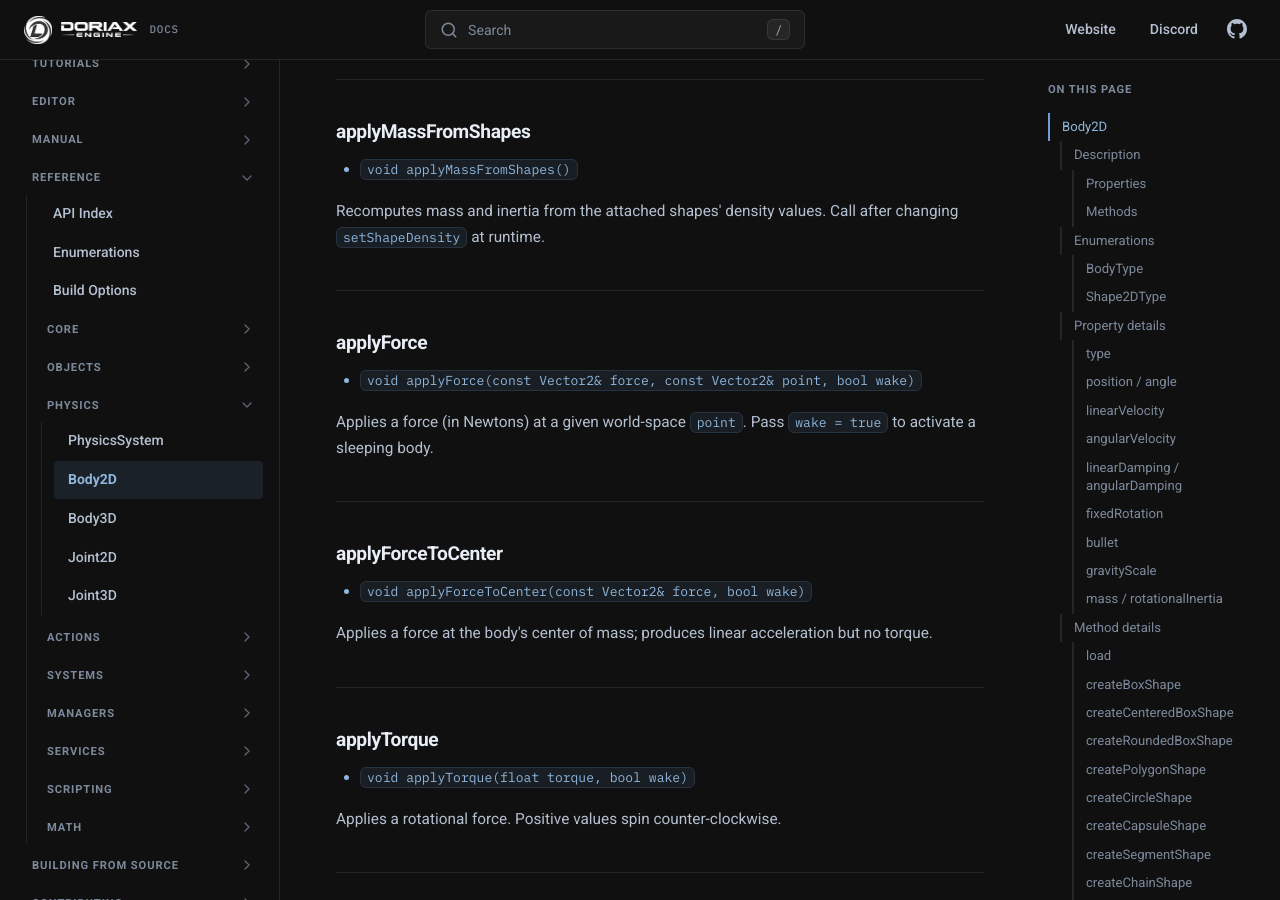
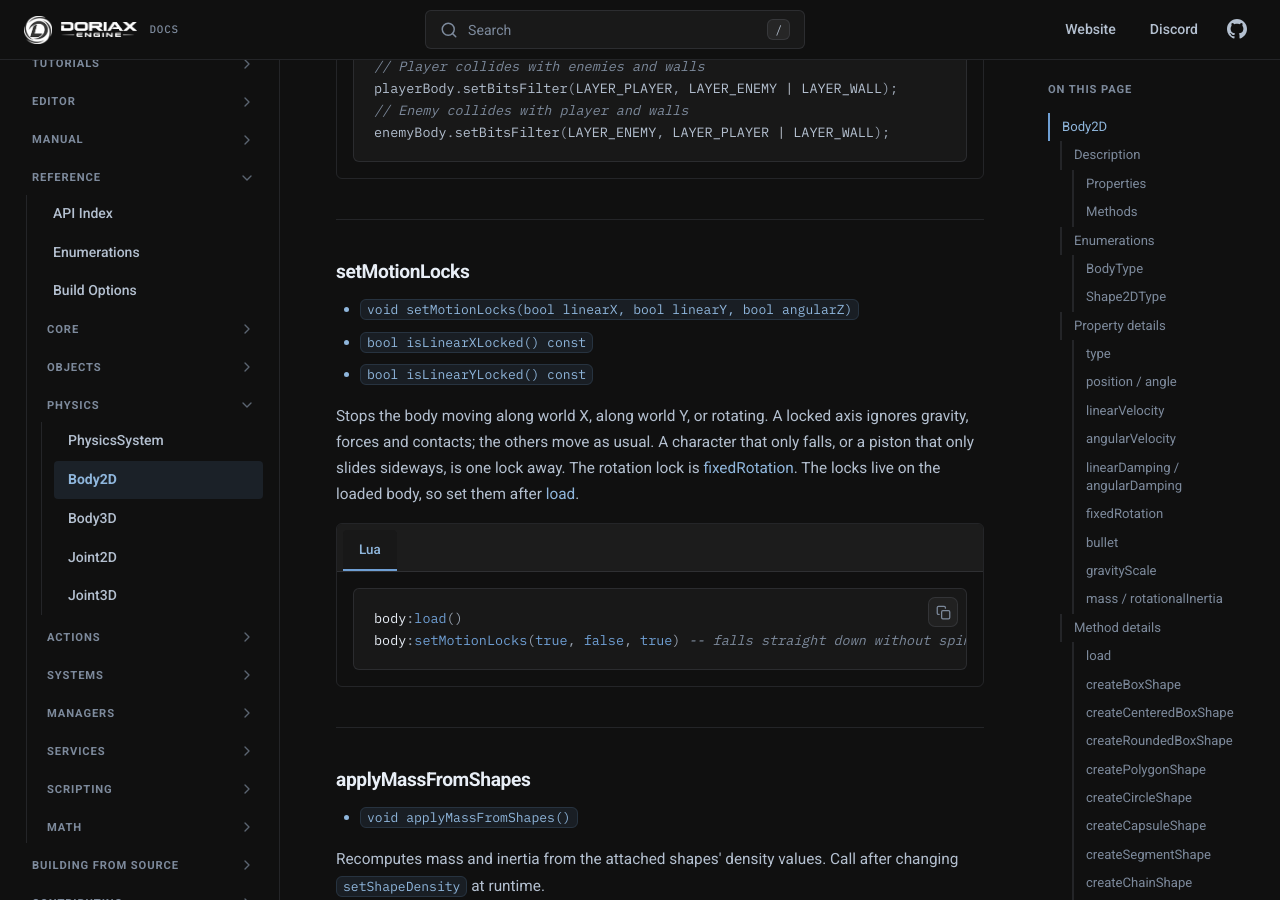
Before and after one commit to doriaxengine/doriax-docs, an MkDocs documentation site: the page built from docs/reference/classes/body2d.md, in a window 1280 px wide and 900 px high, scrolled down 13596 px. Built offline with MkDocs 1.6.1, drawn with Linux system fonts in a browser that asks for light colours; comment, search, counter and statistics services are not loaded; some of the changed text lies outside the part shown.

Commit message:
Documented Body2D motion locks

````diff
--- a/docs/reference/classes/body2d.md
+++ b/docs/reference/classes/body2d.md
@@ -51,6 +51,8 @@ description: Body2D API reference — 2D physics body powered by Box2D, shapes,
 | bool | enableSleep | `true` | C++ \| Lua |
 | bool | awake | `true` | C++ \| Lua |
 | bool | [fixedRotation](#fixedrotation) | `false` | C++ \| Lua |
+| bool | [linearXLocked](#setmotionlocks) | `false` | C++ \| Lua *(read-only)* |
+| bool | [linearYLocked](#setmotionlocks) | `false` | C++ \| Lua *(read-only)* |
 | bool | [bullet](#bullet) | `false` | C++ \| Lua |
 | bool | enabled | `true` | C++ \| Lua |
 | float | [gravityScale](#gravityscale) | `1.0` | C++ \| Lua |
@@ -94,6 +96,7 @@ description: Body2D API reference — 2D physics body powered by Box2D, shapes,
 | void | [setCategoryBitsFilter](#setbitsfilter) | C++ \| Lua |
 | void | [setMaskBitsFilter](#setbitsfilter) | C++ \| Lua |
 | void | [setGroupIndexFilter](#setbitsfilter) | C++ \| Lua |
+| void | [setMotionLocks](#setmotionlocks) | C++ \| Lua |
 | void | [applyMassFromShapes](#applymassfromshapes) | C++ \| Lua |
 | void | [applyForce](#applyforce) | C++ \| Lua |
 | void | [applyForceToCenter](#applyforcetocenter) | C++ \| Lua |
@@ -217,7 +220,7 @@ Drag coefficients that slow down translation and rotation over time. Values in `
 * *Setter:* `void setFixedRotation(bool fixedRotation)`
 * *Getter:* `bool isFixedRotation() const`
 
-When `true`, the body cannot rotate. Useful for top-down characters that should always stay upright.
+When `true`, the body cannot rotate. Useful for top-down characters that should always stay upright. It is the rotation lock of [setMotionLocks](#setmotionlocks).
 
 ---
 
@@ -506,6 +509,27 @@ Configures collision filtering using bitmasks. A body collides with another only
 
 ---
 
+### setMotionLocks
+
+* `void setMotionLocks(bool linearX, bool linearY, bool angularZ)`
+* `bool isLinearXLocked() const`
+* `bool isLinearYLocked() const`
+
+Stops the body moving along world X, along world Y, or rotating. A locked axis ignores
+gravity, forces and contacts; the others move as usual. A character that only falls, or a
+piston that only slides sideways, is one lock away. The rotation lock is
+[fixedRotation](#fixedrotation). The locks live on the loaded body, so set them after
+[load](#load).
+
+=== "Lua"
+
+    ```lua
+    body:load()
+    body:setMotionLocks(true, false, true) -- falls straight down without spinning
+    ```
+
+---
+
 ### applyMassFromShapes
 
 * `void applyMassFromShapes()`
````
